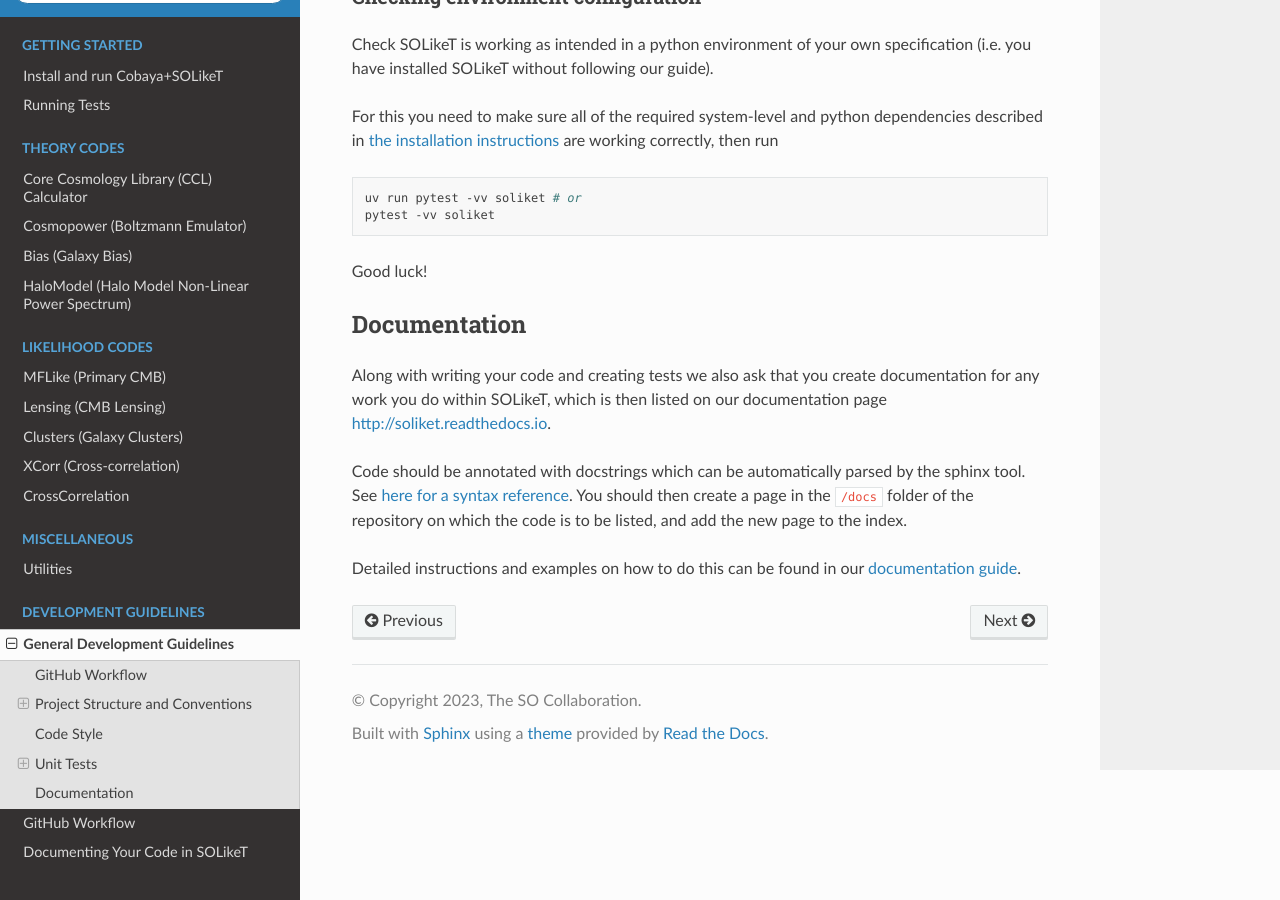
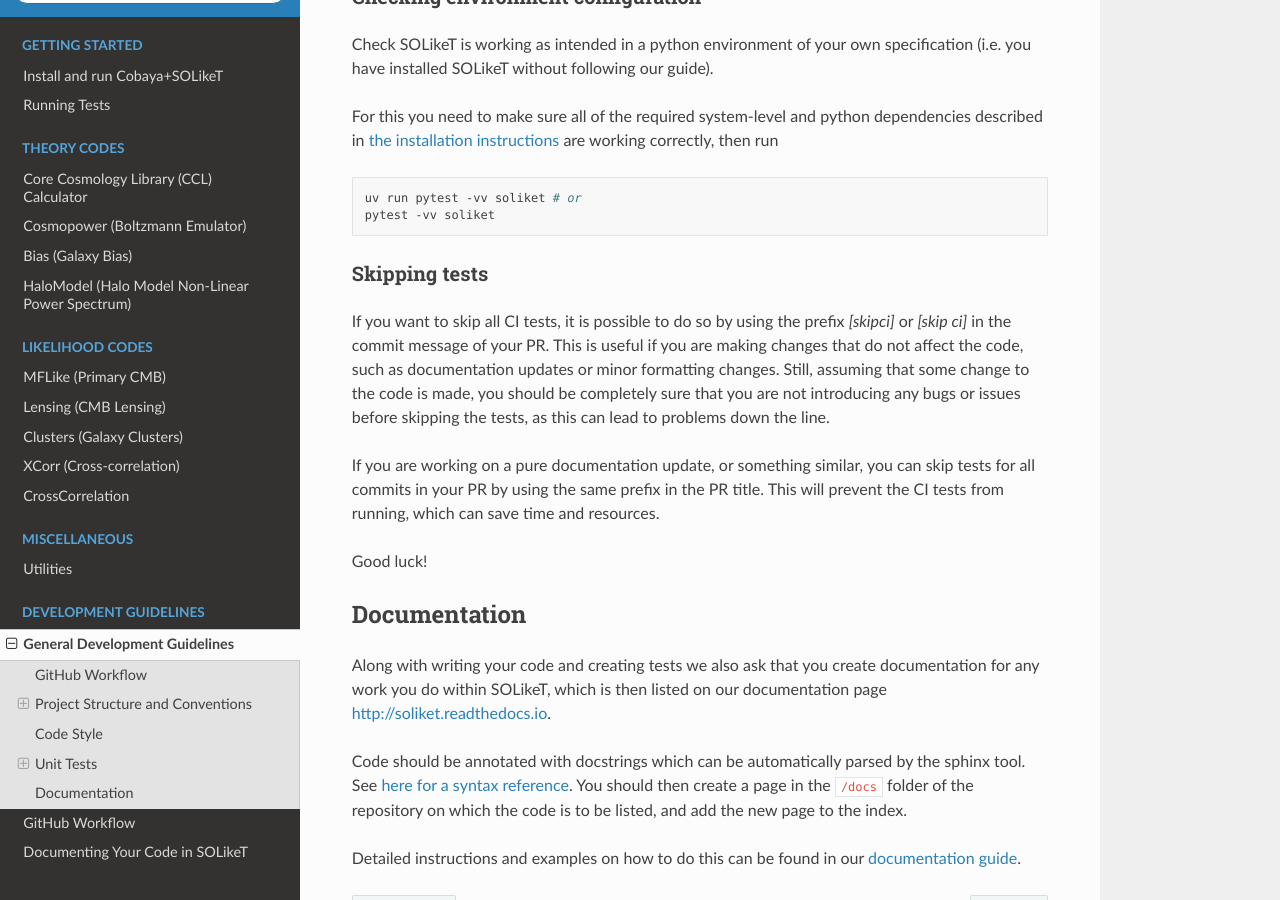
Before and after one commit to simonsobs/SOLikeT, a Sphinx documentation site: the page built from docs/developers.rst, in a window 1280 px wide and 900 px high, scrolled down 4439 px. Built offline with Sphinx 7.4.7 and the Read the Docs theme 3.1.0, drawn with Linux system fonts in a browser that asks for light colours; pages that are not in the unit, such as notebooks, are missing from menus.

Commit message:
[skipci] add skip tests to docs

```diff
--- a/docs/developers.rst
+++ b/docs/developers.rst
@@ -166,6 +166,13 @@ For this you need to make sure all of the required system-level and python depen
   uv run pytest -vv soliket # or
   pytest -vv soliket
 
+Skipping tests
+--------------
+
+If you want to skip all CI tests, it is possible to do so by using the prefix `[skipci]` or `[skip ci]` in the commit message of your PR. This is useful if you are making changes that do not affect the code, such as documentation updates or minor formatting changes. Still, assuming that some change to the code is made, you should be completely sure that you are not introducing any bugs or issues before skipping the tests, as this can lead to problems down the line.
+
+If you are working on a pure documentation update, or something similar, you can skip tests for all commits in your PR by using the same prefix in the PR title. This will prevent the CI tests from running, which can save time and resources.
+
 Good luck!
 
 Documentation
```
